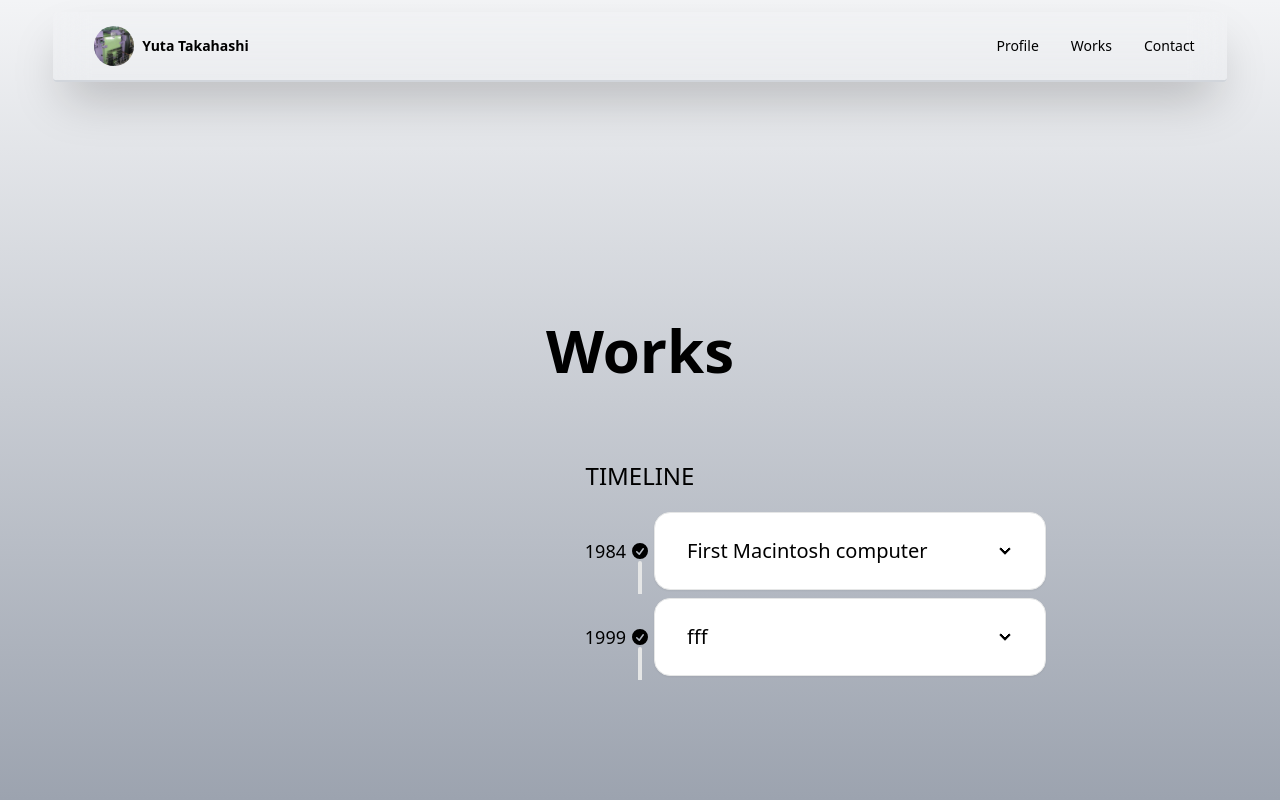
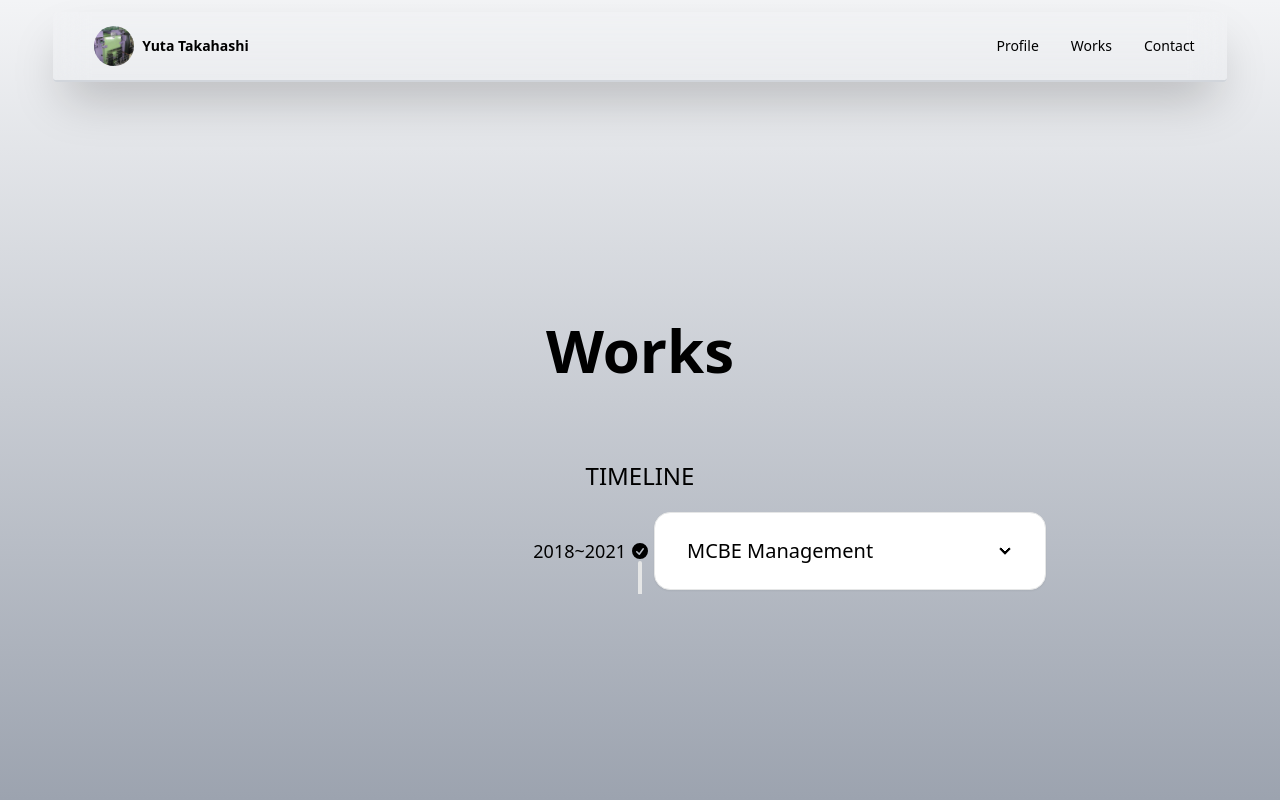
Before and after one commit to Walkmana-25/profile, a Next.js app: page /work in a window 1280 px wide. Built offline with nearby package versions, Linux system fonts and the light colour scheme.

Commit message:
feat: Add MCBE Management timeline entry

```diff
--- a/src/app/work/page.tsx
+++ b/src/app/work/page.tsx
@@ -1,8 +1,11 @@
 import { FaExternalLinkAlt } from "react-icons/fa";
 
 const timeLineContent = [
-  ["1984", "First Macintosh computer", "content"],
-  ["1999", "fff", "Ffff"],
+  [
+    "2018~2021",
+    "MCBE Management",
+    "中学生の時に作成した、Minecraftサーバー管理用スクリプト",
+  ],
 ];
 
 export default function Page() {
```
